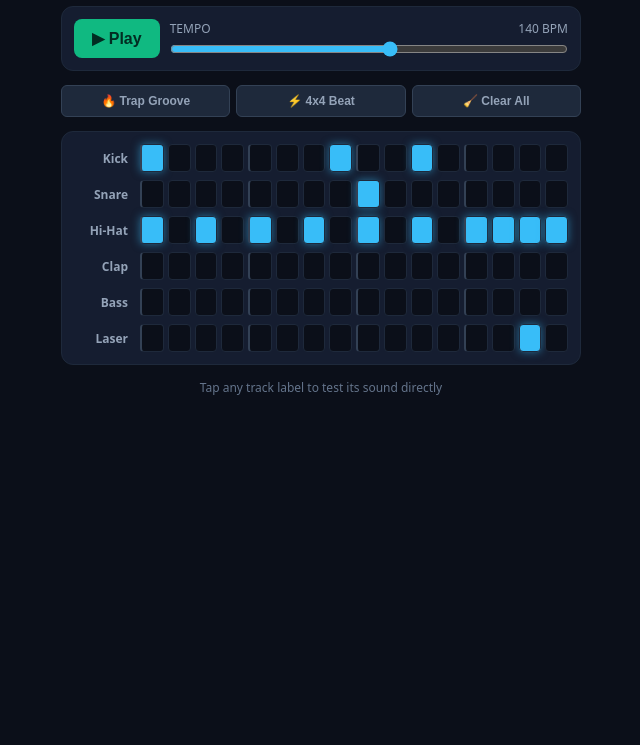
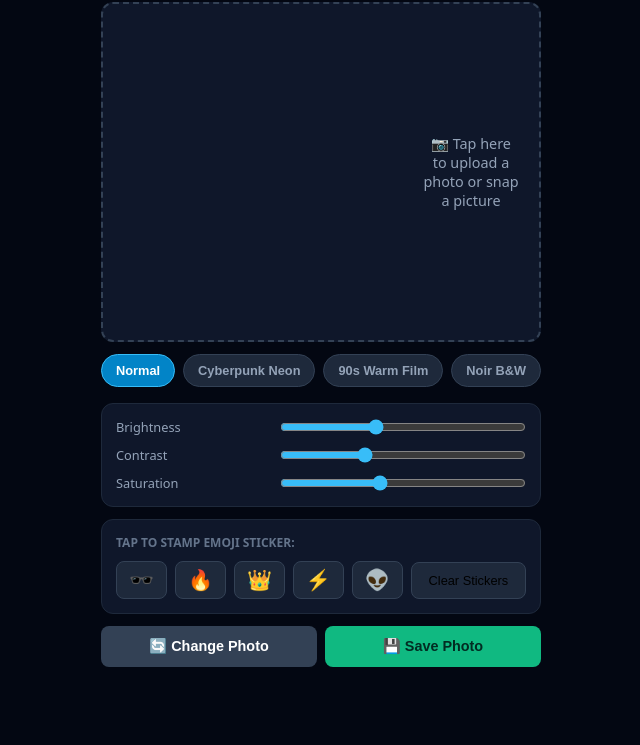
Before and after one commit to dpeacedigital/my-fold, a website: page public/index.html in a window 1280 px wide. Shown: the part 55-800 px from the top of the page, without its empty margins (319-959 px from the left). Drawn offline with Linux system fonts and the light colour scheme.

Commit message:
Add VibeStudio photo filter lab

```diff
--- a/public/index.html
+++ b/public/index.html
@@ -3,18 +3,12 @@
   <head>
     <meta charset="UTF-8" />
     <meta name="viewport" content="width=device-width, initial-scale=1.0, maximum-scale=1.0, user-scalable=no" />
-    <title>SoundPulse - Beat Sequencer</title>
+    <title>VibeStudio Photo Editor</title>
     <style>
-      * {
-        box-sizing: border-box;
-        margin: 0;
-        padding: 0;
-        touch-action: manipulation;
-        user-select: none;
-      }
+      * { box-sizing: border-box; margin: 0; padding: 0; user-select: none; }
       body {
         font-family: system-ui, -apple-system, sans-serif;
-        background-color: #0b0f19;
+        background-color: #030712;
         color: #f8fafc;
         display: flex;
         flex-direction: column;
@@ -22,406 +16,328 @@
         padding: 16px 12px;
         min-height: 100vh;
       }
-      .app-wrapper {
+      .app-shell {
         width: 100%;
-        max-width: 520px;
+        max-width: 440px;
         display: flex;
         flex-direction: column;
-        gap: 14px;
+        gap: 12px;
       }
-      .header {
+      header {
         display: flex;
         justify-content: space-between;
         align-items: center;
       }
-      h1 {
-        font-size: 1.4rem;
-        color: #38bdf8;
+      h1 { font-size: 1.35rem; color: #38bdf8; }
+      .canvas-viewport {
+        width: 100%;
+        height: 340px;
+        background: #0f172a;
+        border: 2px dashed #334155;
+        border-radius: 12px;
+        display: flex;
+        align-items: center;
+        justify-content: center;
+        position: relative;
+        overflow: hidden;
       }
-      .controls-bar {
+      canvas {
+        max-width: 100%;
+        max-height: 100%;
+        border-radius: 8px;
+        display: block;
+      }
+      .upload-prompt {
+        text-align: center;
+        color: #94a3b8;
+        font-size: 0.9rem;
+        cursor: pointer;
+        padding: 20px;
+      }
+      .file-input { display: none; }
+      .filter-scroll {
         display: flex;
-        gap: 10px;
-        align-items: center;
-        background: #151d30;
-        padding: 12px;
-        border-radius: 12px;
-        border: 1px solid #1e293b;
+        gap: 8px;
+        overflow-x: auto;
+        padding-bottom: 4px;
       }
-      .btn-play {
-        background: #10b981;
-        color: #022c22;
-        border: none;
-        padding: 10px 18px;
-        border-radius: 8px;
-        font-size: 1rem;
-        font-weight: 800;
-        cursor: pointer;
-      }
-      .btn-play.playing {
-        background: #ef4444;
-        color: white;
-      }
-      .tempo-wrap {
-        display: flex;
-        flex-direction: column;
-        flex: 1;
-        gap: 4px;
-      }
-      .tempo-label {
-        font-size: 0.75rem;
-        color: #94a3b8;
-        display: flex;
-        justify-content: space-between;
-      }
-      input[type="range"] {
-        accent-color: #38bdf8;
-      }
-      .preset-bar {
-        display: flex;
-        gap: 6px;
-      }
-      .btn-preset {
-        flex: 1;
+      .filter-btn {
         background: #1e293b;
         color: #94a3b8;
         border: 1px solid #334155;
-        padding: 8px 0;
-        font-size: 0.75rem;
+        padding: 8px 14px;
+        border-radius: 20px;
+        font-size: 0.8rem;
         font-weight: 700;
-        border-radius: 6px;
+        white-space: nowrap;
         cursor: pointer;
       }
-      .btn-preset:active {
-        background: #334155;
-        color: white;
+      .filter-btn.active {
+        background: #0284c7;
+        color: #ffffff;
+        border-color: #38bdf8;
       }
-
-      /* Sequencer Grid */
-      .sequencer {
-        background: #151d30;
+      .controls-card {
+        background: #0f172a;
         border: 1px solid #1e293b;
         border-radius: 12px;
-        padding: 12px;
+        padding: 14px;
         display: flex;
         flex-direction: column;
+        gap: 10px;
+      }
+      .slider-row {
+        display: flex;
+        justify-content: space-between;
+        align-items: center;
+        font-size: 0.8rem;
+        color: #94a3b8;
+      }
+      input[type="range"] {
+        width: 60%;
+        accent-color: #38bdf8;
+      }
+      .sticker-tray {
+        display: flex;
         gap: 8px;
-        overflow-x: auto;
+        align-items: center;
       }
-      .track-row {
+      .sticker-btn {
+        background: #1e293b;
+        border: 1px solid #334155;
+        font-size: 1.25rem;
+        border-radius: 8px;
+        padding: 6px 12px;
+        cursor: pointer;
+      }
+      .action-row {
         display: flex;
-        align-items: center;
-        gap: 6px;
+        gap: 8px;
       }
-      .track-label {
-        width: 60px;
-        font-size: 0.75rem;
-        font-weight: 700;
-        color: #94a3b8;
+      .action-btn {
+        flex: 1;
+        padding: 12px;
+        border-radius: 8px;
+        border: none;
+        font-weight: 800;
+        font-size: 0.9rem;
         cursor: pointer;
-        text-align: right;
-        padding-right: 6px;
       }
-      .track-label:hover {
-        color: #38bdf8;
-      }
-      .steps {
-        display: flex;
-        gap: 4px;
-        flex: 1;
-      }
-      .step {
-        flex: 1;
-        height: 28px;
-        min-width: 18px;
-        background: #0b0f19;
-        border: 1px solid #1e293b;
-        border-radius: 4px;
-        cursor: pointer;
-        transition: transform 0.05s;
-      }
-      .step:nth-child(4n + 1) {
-        border-left: 2px solid #334155;
-      }
-      .step.active {
-        background: #38bdf8;
-        box-shadow: 0 0 8px rgba(56, 189, 248, 0.5);
-      }
-      .step.current {
-        border-color: #facc15;
-        transform: scale(1.08);
-      }
-      .step.active.current {
-        background: #facc15;
-      }
-      .hint {
-        font-size: 0.75rem;
-        color: #64748b;
-        text-align: center;
-      }
+      .btn-upload { background: #334155; color: white; }
+      .btn-download { background: #10b981; color: #022c22; }
     </style>
   </head>
   <body>
-    <div class="app-wrapper">
-      <div class="header">
-        <h1>🎹 SoundPulse</h1>
-        <span style="font-size: 0.8rem; color: #94a3b8;">16-Step Looper</span>
-      </div>
+    <div class="app-shell">
+      <header>
+        <h1>✨ VibeStudio</h1>
+        <span style="font-size: 0.8rem; color: #64748b;">Photo & Meme Lab</span>
+      </header>
 
-      <div class="controls-bar">
-        <button id="playBtn" class="btn-play" onclick="togglePlay()">▶ Play</button>
-        <div class="tempo-wrap">
-          <div class="tempo-label">
-            <span>TEMPO</span>
-            <span id="bpmText">120 BPM</span>
-          </div>
-          <input type="range" id="bpmSlider" min="70" max="160" value="120" oninput="updateBpm(this.value)" />
+      <div class="canvas-viewport" id="viewport" onclick="triggerFileInput()">
+        <canvas id="photoCanvas"></canvas>
+        <div class="upload-prompt" id="promptText">
+          📷 Tap here to upload a photo or snap a picture
         </div>
       </div>
 
-      <div class="preset-bar">
-        <button class="btn-preset" onclick="loadPreset('trap')">🔥 Trap Groove</button>
-        <button class="btn-preset" onclick="loadPreset('house')">⚡ 4x4 Beat</button>
-        <button class="btn-preset" onclick="clearAll()">🧹 Clear All</button>
+      <input type="file" id="imageLoader" class="file-input" accept="image/*" onchange="handleImage(event)" />
+
+      <!-- Aesthetic Filters Bar -->
+      <div class="filter-scroll">
+        <button class="filter-btn active" onclick="applyPreset('normal', this)">Normal</button>
+        <button class="filter-btn" onclick="applyPreset('cyber', this)">Cyberpunk Neon</button>
+        <button class="filter-btn" onclick="applyPreset('vintage', this)">90s Warm Film</button>
+        <button class="filter-btn" onclick="applyPreset('noir', this)">Noir B&W</button>
+        <button class="filter-btn" onclick="applyPreset('invert', this)">Matrix Invert</button>
       </div>
 
-      <div class="sequencer" id="seqContainer"></div>
+      <!-- Fine-Tune Sliders -->
+      <div class="controls-card">
+        <div class="slider-row">
+          <span>Brightness</span>
+          <input type="range" id="bRange" min="50" max="180" value="100" oninput="renderPhoto()" />
+        </div>
+        <div class="slider-row">
+          <span>Contrast</span>
+          <input type="range" id="cRange" min="50" max="200" value="100" oninput="renderPhoto()" />
+        </div>
+        <div class="slider-row">
+          <span>Saturation</span>
+          <input type="range" id="sRange" min="0" max="250" value="100" oninput="renderPhoto()" />
+        </div>
+      </div>
 
-      <div class="hint">Tap any track label to test its sound directly</div>
+      <!-- Fun Stickers & Memes -->
+      <div class="controls-card">
+        <span style="font-size: 0.75rem; color: #64748b; font-weight: 700; text-transform: uppercase;">Tap to stamp emoji sticker:</span>
+        <div class="sticker-tray">
+          <button class="sticker-btn" onclick="addSticker('🕶️')">🕶️</button>
+          <button class="sticker-btn" onclick="addSticker('🔥')">🔥</button>
+          <button class="sticker-btn" onclick="addSticker('👑')">👑</button>
+          <button class="sticker-btn" onclick="addSticker('⚡')">⚡</button>
+          <button class="sticker-btn" onclick="addSticker('👽')">👽</button>
+          <button class="sticker-btn" onclick="clearStickers()" style="font-size: 0.8rem; flex: 1; padding: 10px;">Clear Stickers</button>
+        </div>
+      </div>
+
+      <div class="action-row">
+        <button class="action-btn btn-upload" onclick="triggerFileInput()">🔄 Change Photo</button>
+        <button class="action-btn btn-download" onclick="downloadImage()">💾 Save Photo</button>
+      </div>
     </div>
 
     <script>
-      let audioCtx = null;
-      let isPlaying = false;
-      let currentStep = 0;
-      let bpm = 120;
-      let intervalId = null;
+      const canvas = document.getElementById('photoCanvas');
+      const ctx = canvas.getContext('2d');
+      const promptText = document.getElementById('promptText');
+      const fileInput = document.getElementById('imageLoader');
 
-      function initAudio() {
-        if (!audioCtx) {
-          audioCtx = new (window.AudioContext || window.webkitAudioContext)();
-        }
-        if (audioCtx.state === 'suspended') {
-          audioCtx.resume();
+      let currentImg = null;
+      let activePreset = 'normal';
+      let stickers = [];
+      let draggedSticker = null;
+
+      function triggerFileInput() {
+        if (!currentImg) fileInput.click();
+      }
+
+      function handleImage(e) {
+        const reader = new FileReader();
+        reader.onload = function(event) {
+          const img = new Image();
+          img.onload = function() {
+            currentImg = img;
+            promptText.style.display = 'none';
+
+            // Scale canvas to fit image proportions comfortably
+            const maxW = 380;
+            const maxH = 340;
+            let w = img.width;
+            let h = img.height;
+
+            const ratio = Math.min(maxW / w, maxH / h);
+            canvas.width = w * ratio;
+            canvas.height = h * ratio;
+
+            stickers = [];
+            renderPhoto();
+          };
+          img.src = event.target.result;
+        };
+        if (e.target.files[0]) {
+          reader.readAsDataURL(e.target.files[0]);
         }
       }
 
-      // Synthesizer Instruments
-      const instruments = [
-        {
-          name: 'Kick',
-          play: (t) => {
-            const osc = audioCtx.createOscillator();
-            const gain = audioCtx.createGain();
-            osc.frequency.setValueAtTime(140, t);
-            osc.frequency.exponentialRampToValueAtTime(35, t + 0.12);
-            gain.gain.setValueAtTime(0.8, t);
-            gain.gain.exponentialRampToValueAtTime(0.001, t + 0.15);
-            osc.connect(gain);
-            gain.connect(audioCtx.destination);
-            osc.start(t);
-            osc.stop(t + 0.15);
-          }
-        },
-        {
-          name: 'Snare',
-          play: (t) => {
-            // White noise burst + tone
-            const osc = audioCtx.createOscillator();
-            const gain = audioCtx.createGain();
-            osc.type = 'triangle';
-            osc.frequency.setValueAtTime(220, t);
-            gain.gain.setValueAtTime(0.3, t);
-            gain.gain.exponentialRampToValueAtTime(0.001, t + 0.12);
-            osc.connect(gain);
-            gain.connect(audioCtx.destination);
-            osc.start(t);
-            osc.stop(t + 0.12);
-          }
-        },
-        {
-          name: 'Hi-Hat',
-          play: (t) => {
-            const osc = audioCtx.createOscillator();
-            const gain = audioCtx.createGain();
-            osc.type = 'square';
-            osc.frequency.setValueAtTime(900, t);
-            gain.gain.setValueAtTime(0.2, t);
-            gain.gain.exponentialRampToValueAtTime(0.001, t + 0.04);
-            osc.connect(gain);
-            gain.connect(audioCtx.destination);
-            osc.start(t);
-            osc.stop(t + 0.04);
-          }
-        },
-        {
-          name: 'Clap',
-          play: (t) => {
-            const osc = audioCtx.createOscillator();
-            const gain = audioCtx.createGain();
-            osc.type = 'sawtooth';
-            osc.frequency.setValueAtTime(450, t);
-            gain.gain.setValueAtTime(0.25, t);
-            gain.gain.exponentialRampToValueAtTime(0.001, t + 0.1);
-            osc.connect(gain);
-            gain.connect(audioCtx.destination);
-            osc.start(t);
-            osc.stop(t + 0.1);
-          }
-        },
-        {
-          name: 'Bass',
-          play: (t) => {
-            const osc = audioCtx.createOscillator();
-            const gain = audioCtx.createGain();
-            osc.type = 'sine';
-            osc.frequency.setValueAtTime(65, t);
-            gain.gain.setValueAtTime(0.5, t);
-            gain.gain.exponentialRampToValueAtTime(0.001, t + 0.2);
-            osc.connect(gain);
-            gain.connect(audioCtx.destination);
-            osc.start(t);
-            osc.stop(t + 0.2);
-          }
-        },
-        {
-          name: 'Laser',
-          play: (t) => {
-            const osc = audioCtx.createOscillator();
-            const gain = audioCtx.createGain();
-            osc.type = 'sawtooth';
-            osc.frequency.setValueAtTime(880, t);
-            osc.frequency.exponentialRampToValueAtTime(200, t + 0.1);
-            gain.gain.setValueAtTime(0.2, t);
-            gain.gain.exponentialRampToValueAtTime(0.001, t + 0.1);
-            osc.connect(gain);
-            gain.connect(audioCtx.destination);
-            osc.start(t);
-            osc.stop(t + 0.1);
-          }
+      function applyPreset(name, btn) {
+        activePreset = name;
+        document.querySelectorAll('.filter-btn').forEach(b => b.classList.remove('active'));
+        if (btn) btn.classList.add('active');
+        renderPhoto();
+      }
+
+      function renderPhoto() {
+        if (!currentImg) return;
+
+        const b = document.getElementById('bRange').value;
+        const c = document.getElementById('cRange').value;
+        const s = document.getElementById('sRange').value;
+
+        ctx.clearRect(0, 0, canvas.width, canvas.height);
+        ctx.save();
+
+        let filterString = `brightness(${b}%) contrast(${c}%) saturate(${s}%) `;
+
+        if (activePreset === 'cyber') {
+          filterString += 'hue-rotate(180deg) saturate(180%) contrast(120%)';
+        } else if (activePreset === 'vintage') {
+          filterString += 'sepia(50%) contrast(90%) brightness(105%)';
+        } else if (activePreset === 'noir') {
+          filterString += 'grayscale(100%) contrast(140%)';
+        } else if (activePreset === 'invert') {
+          filterString += 'invert(100%) hue-rotate(90deg)';
         }
-      ];
 
-      // Grid Pattern Matrix (6 instruments x 16 steps)
-      let grid = instruments.map(() => Array(16).fill(false));
+        ctx.filter = filterString;
+        ctx.drawImage(currentImg, 0, 0, canvas.width, canvas.height);
+        ctx.restore();
 
-      function buildGridUI() {
-        const container = document.getElementById('seqContainer');
-        container.innerHTML = '';
-
-        instruments.forEach((inst, rIdx) => {
-          const row = document.createElement('div');
-          row.className = 'track-row';
-
-          const label = document.createElement('div');
-          label.className = 'track-label';
-          label.textContent = inst.name;
-          label.onclick = () => {
-            initAudio();
-            inst.play(audioCtx.currentTime);
-          };
-
-          const steps = document.createElement('div');
-          steps.className = 'steps';
-
-          for (let c = 0; c < 16; c++) {
-            const step = document.createElement('div');
-            step.className = 'step' + (grid[rIdx][c] ? ' active' : '');
-            step.dataset.row = rIdx;
-            step.dataset.col = c;
-            step.onclick = () => {
-              initAudio();
-              grid[rIdx][c] = !grid[rIdx][c];
-              step.classList.toggle('active', grid[rIdx][c]);
-            };
-            steps.appendChild(step);
-          }
-
-          row.appendChild(label);
-          row.appendChild(steps);
-          container.appendChild(row);
+        // Render stamps/stickers on top
+        stickers.forEach(stk => {
+          ctx.font = `${stk.size}px serif`;
+          ctx.textAlign = 'center';
+          ctx.textBaseline = 'middle';
+          ctx.fillText(stk.emoji, stk.x, stk.y);
         });
       }
 
-      function stepTick() {
-        const time = audioCtx.currentTime;
-
-        // Visual highlights
-        document.querySelectorAll('.step.current').forEach(el => el.classList.remove('current'));
-        document.querySelectorAll(`.step[data-col="${currentStep}"]`).forEach(el => el.classList.add('current'));
-
-        // Play active sounds
-        instruments.forEach((inst, rIdx) => {
-          if (grid[rIdx][currentStep]) {
-            inst.play(time);
-          }
+      function addSticker(emoji) {
+        if (!currentImg) return;
+        stickers.push({
+          emoji,
+          x: canvas.width / 2 + (Math.random() - 0.5) * 40,
+          y: canvas.height / 2 + (Math.random() - 0.5) * 40,
+          size: 40
         });
-
-        currentStep = (currentStep + 1) % 16;
+        renderPhoto();
       }
 
-      function togglePlay() {
-        initAudio();
-        const btn = document.getElementById('playBtn');
+      function clearStickers() {
+        stickers = [];
+        renderPhoto();
+      }
 
-        if (isPlaying) {
-          clearInterval(intervalId);
-          isPlaying = false;
-          btn.textContent = '▶ Play';
-          btn.classList.remove('playing');
-          document.querySelectorAll('.step.current').forEach(el => el.classList.remove('current'));
-          currentStep = 0;
-        } else {
-          isPlaying = true;
-          btn.textContent = '⏹ Stop';
-          btn.classList.add('playing');
-          const intervalMs = (60 / bpm / 4) * 1000;
-          stepTick();
-          intervalId = setInterval(stepTick, intervalMs);
+      // Drag Stickers on Screen (Finger Touch or Mouse)
+      function getCanvasCoordinates(e) {
+        const rect = canvas.getBoundingClientRect();
+        const clientX = e.touches ? e.touches[0].clientX : e.clientX;
+        const clientY = e.touches ? e.touches[0].clientY : e.clientY;
+        return {
+          x: (clientX - rect.left) * (canvas.width / rect.width),
+          y: (clientY - rect.top) * (canvas.height / rect.height)
+        };
+      }
+
+      function onPointerDown(e) {
+        if (!currentImg) return;
+        const pos = getCanvasCoordinates(e);
+        for (let i = stickers.length - 1; i >= 0; i--) {
+          const stk = stickers[i];
+          if (Math.hypot(stk.x - pos.x, stk.y - pos.y) < stk.size / 1.5) {
+            draggedSticker = stk;
+            break;
+          }
         }
       }
 
-      function updateBpm(val) {
-        bpm = parseInt(val, 10);
-        document.getElementById('bpmText').textContent = bpm + ' BPM';
-        if (isPlaying) {
-          clearInterval(intervalId);
-          intervalId = setInterval(stepTick, (60 / bpm / 4) * 1000);
-        }
+      function onPointerMove(e) {
+        if (!draggedSticker) return;
+        const pos = getCanvasCoordinates(e);
+        draggedSticker.x = pos.x;
+        draggedSticker.y = pos.y;
+        renderPhoto();
       }
 
-      function clearAll() {
-        grid = instruments.map(() => Array(16).fill(false));
-        buildGridUI();
+      function onPointerUp() {
+        draggedSticker = null;
       }
 
-      function loadPreset(type) {
-        clearAll();
-        if (type === 'house') {
-          // Four on the floor Kick
-          [0, 4, 8, 12].forEach(s => grid[0][s] = true);
-          // Snare/Clap on 4, 12
-          [4, 12].forEach(s => grid[3][s] = true);
-          // Offbeat Hi-Hats
-          [2, 6, 10, 14].forEach(s => grid[2][s] = true);
-          // Bass groove
-          [0, 3, 6, 10, 14].forEach(s => grid[4][s] = true);
-          updateBpm(124);
-        } else if (type === 'trap') {
-          // Trap Kick pattern
-          [0, 7, 10].forEach(s => grid[0][s] = true);
-          // Snare on beat 8
-          [8].forEach(s => grid[1][s] = true);
-          // Fast rolling hats
-          [0, 2, 4, 6, 8, 10, 12, 13, 14, 15].forEach(s => grid[2][s] = true);
-          // Laser blip accent
-          [14].forEach(s => grid[5][s] = true);
-          updateBpm(140);
-        }
-        buildGridUI();
+      canvas.addEventListener('mousedown', onPointerDown);
+      window.addEventListener('mousemove', onPointerMove);
+      window.addEventListener('mouseup', onPointerUp);
+
+      canvas.addEventListener('touchstart', onPointerDown, { passive: true });
+      window.addEventListener('touchmove', onPointerMove, { passive: true });
+      window.addEventListener('touchend', onPointerUp);
+
+      function downloadImage() {
+        if (!currentImg) return;
+        const a = document.createElement('a');
+        a.download = 'vibestudio-masterpiece.png';
+        a.href = canvas.toDataURL('image/png');
+        a.click();
       }
-
-      // Initialize with Trap Preset
-      loadPreset('trap');
     </script>
   </body>
 </html>
```
